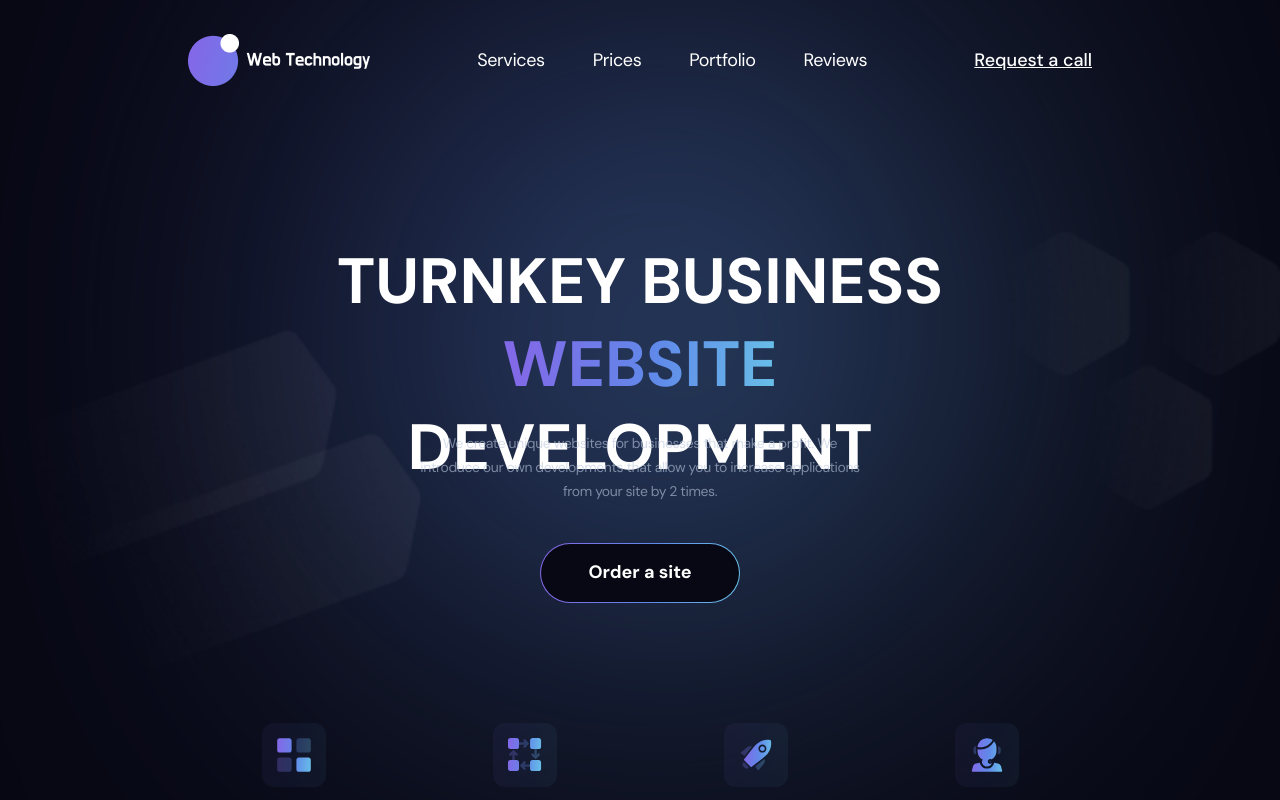
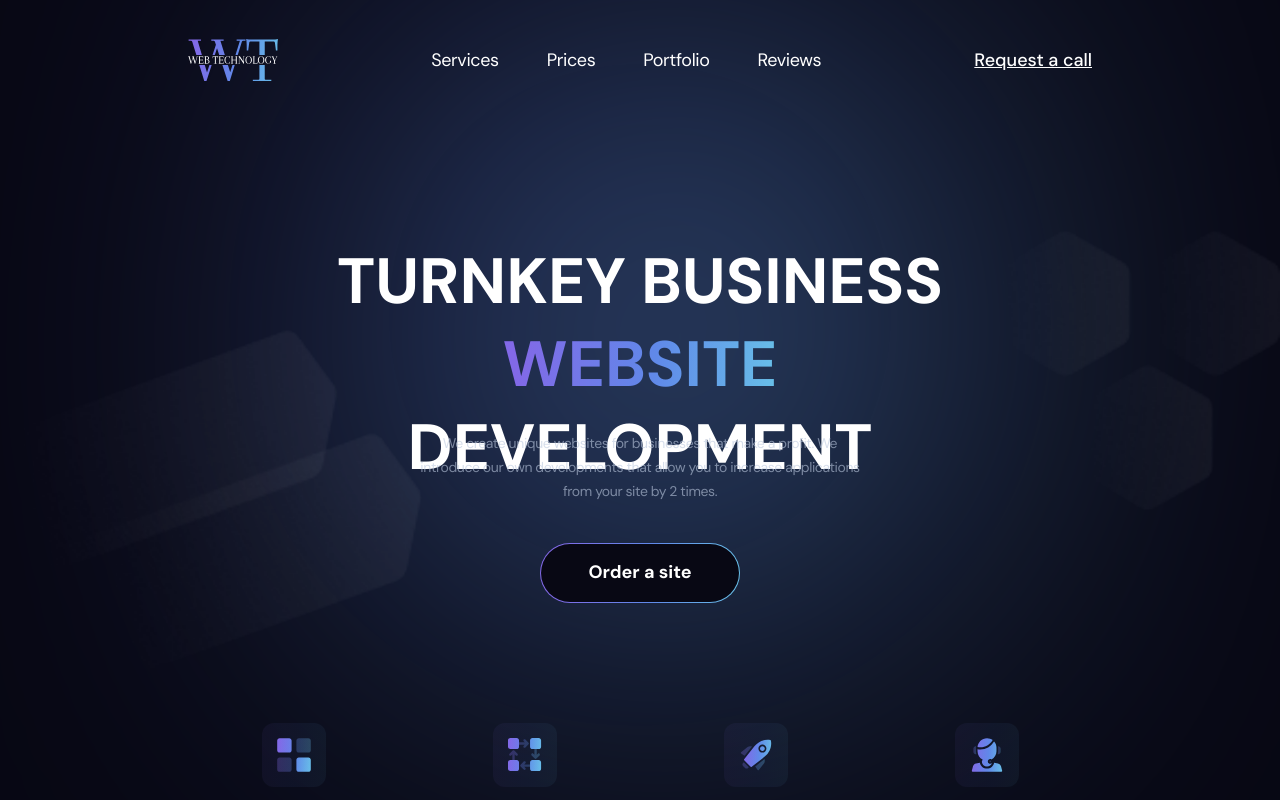
Before and after one commit to SerhiiOnyshchenko/web-technology, a React (Create React App) app: page / in a window 1280 px wide. Shown: the top 800 px of the page. Built offline with nearby package versions, Linux system fonts and the light colour scheme.

Commit message:
fix some bug with nav add new logo

```diff
--- a/src/components/Header/Header.jsx
+++ b/src/components/Header/Header.jsx
@@ -11,9 +11,9 @@ export default function Header() {
   const [isOpen, setOpen] = useState(false);
 
   return (
-    <header className={isOpen ? s.Header : ''}>
+    <header className={s.Header}>
       <Container>
-        <div className={s.HeaderContainer}>
+        <div className={isOpen ? s.HeaderContainerFix : s.HeaderContainer}>
           <Logo />
           {!isMobile ? (
             <>
--- a/src/components/Header/index.module.css
+++ b/src/components/Header/index.module.css
@@ -1,18 +1,28 @@
 .Header {
-	position: fixed;
-	top: 0;
-	left: 0;
-	right: 0;
-	background: black;
-	z-index: 50;
+	min-height: 96px;
 }
 
 .HeaderContainer {
-	padding: 33px 0;
+	padding: 35px 0;
 	display: flex;
 	justify-content: center;
 	align-items: center;
 	background: transparent;
+}
+.HeaderContainerFix {
+	padding: 35px 16px;
+	display: flex;
+	justify-content: center;
+	align-items: center;
+	background: transparent;
+	position: fixed;
+	top: 0;
+	left: 0;
+	right: -10px;
+	max-width: 375px;
+	margin: 0 auto;
+	background: transparent;
+	z-index: 50;
 }
 
 .Tel {
@@ -33,7 +43,7 @@
 		position: relative;
 	}
 	.HeaderContainer {
-		padding: 34px 0;
+		padding: 39px 0;
 		flex-direction: row;
 		justify-content: space-between;
 		align-items: center;
@@ -41,6 +51,6 @@
 }
 @media screen and (min-width: 1440px) {
 	.HeaderContainer {
-		padding: 47px 0;
+		padding: 54px 0;
 	}
 }
--- a/src/components/Logo/Logo.jsx
+++ b/src/components/Logo/Logo.jsx
@@ -1,5 +1,10 @@
 import s from './index.module.css';
+import { ReactComponent as IconLogo } from '../../images/svg/Logo.svg';
 
 export default function Logo() {
-  return <div className={s.Logo}></div>;
+  return (
+    <div className={s.Logo}>
+      <IconLogo />
+    </div>
+  );
 }
--- a/src/components/Logo/index.module.css
+++ b/src/components/Logo/index.module.css
@@ -2,20 +2,13 @@
 	display: flex;
 	justify-content: center;
 	align-items: center;
-	width: 104px;
-	height: 30px;
+	width: 57px;
+	height: 26px;
 	z-index: 51;
-	background: url(../../images/Logo.png) no-repeat center/cover;
 }
 @media screen and (min-width: 1024px) {
 	.Logo {
-		width: 182px;
-		height: 52px;
+		width: 90px;
+		height: 42px;
 	}
 }
-@media screen and (min-width: 1440px) {
-	.Logo {
-		width: 197px;
-		height: 56px;
-	}
-}
--- a/src/components/MobileNav/index.module.css
+++ b/src/components/MobileNav/index.module.css
@@ -3,17 +3,30 @@
 	top: 0;
 	left: 0;
 	height: 100%;
-	width: 100%;
+	width: 100vw;
 	display: flex;
 	flex-direction: column;
+	justify-content: space-between;
 	align-items: center;
 	padding: 144px 16px 42px;
-	/* box-sizing: border-box; */
 	background: black;
-	/* transform: translateX(-50%); */
+	transition: var(--transition);
+	animation: tran 1s ease-in-out;
 	z-index: 50;
 }
+@keyframes tran {
+	0% {
+		top: -100%;
+	}
+	100% {
+		top: 0;
+	}
+}
+.navWrapper nav {
+	width: 320px;
+}
 .navWrapper ul {
+	width: 100%;
 	position: relative;
 	background-color: transparent;
 	background-image: url(../../images/Shape-1.png), url(../../images/Shape-2.png);
@@ -53,7 +66,6 @@
 }
 
 .Tel {
-	margin-top: auto;
 	display: flex;
 	justify-content: center;
 }
```
Also changed, not shown: src/images/Logo.png (deleted), src/images/svg/Logo.svg (added).
